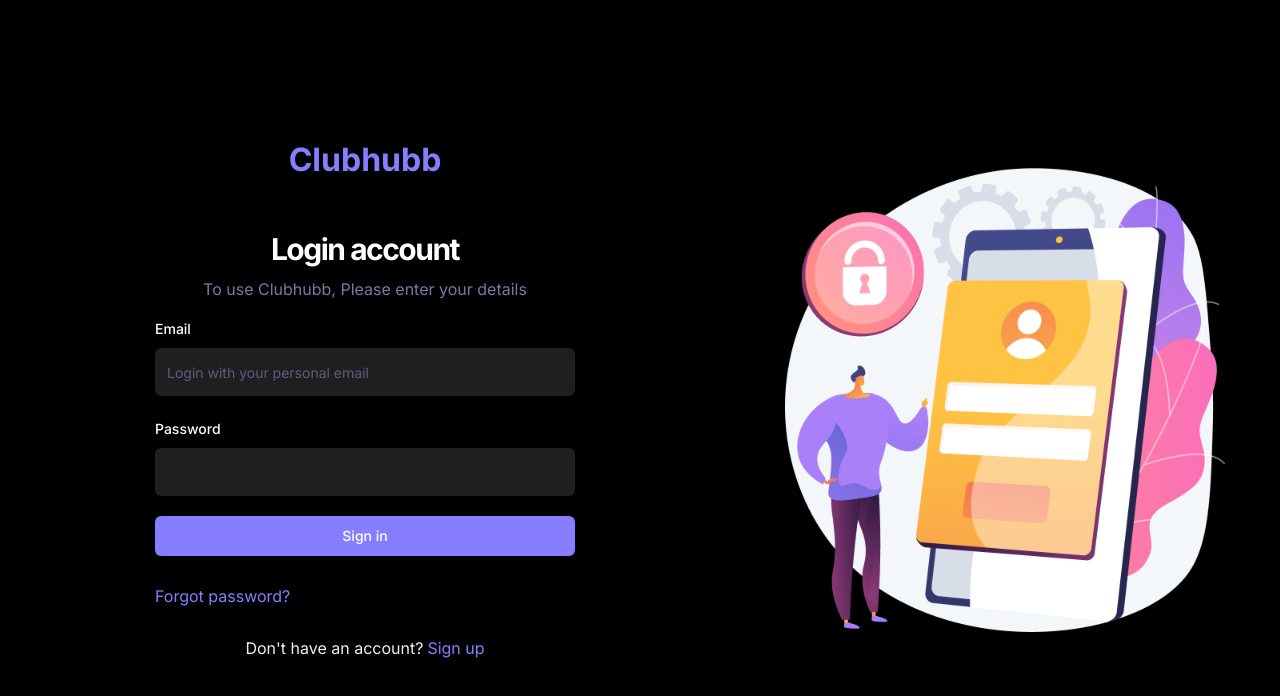
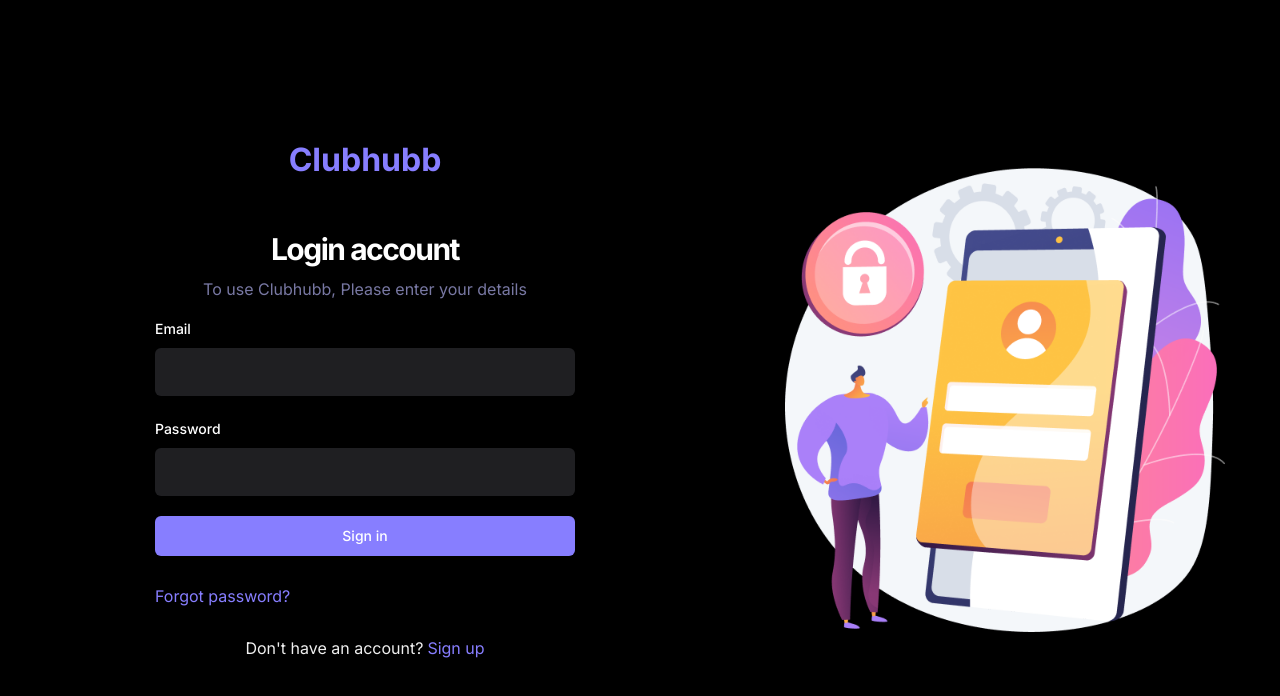
Before and after one commit to vinod-555/clubhubb-backend, a React (Vite) app: page /sign-in in a window 1280 px wide. Shown: the top 696 px of the page. Built offline with nearby package versions, Linux system fonts and the light colour scheme; no server answers; sample sign-in values are in the browser's storage.

Commit message:
Update SigninForm.tsx

```diff
--- a/src/_auth/forms/SigninForm.tsx
+++ b/src/_auth/forms/SigninForm.tsx
@@ -99,7 +99,7 @@ const SigninForm = () => {
                                         className="shad-input"
                                         {...field}
                                         value={field.value.toLowerCase()} // Convert to lowercase here
-                                        placeholder="Login with your personal email"
+
                                     />
                                 </FormControl>
                                 <FormMessage />
```
